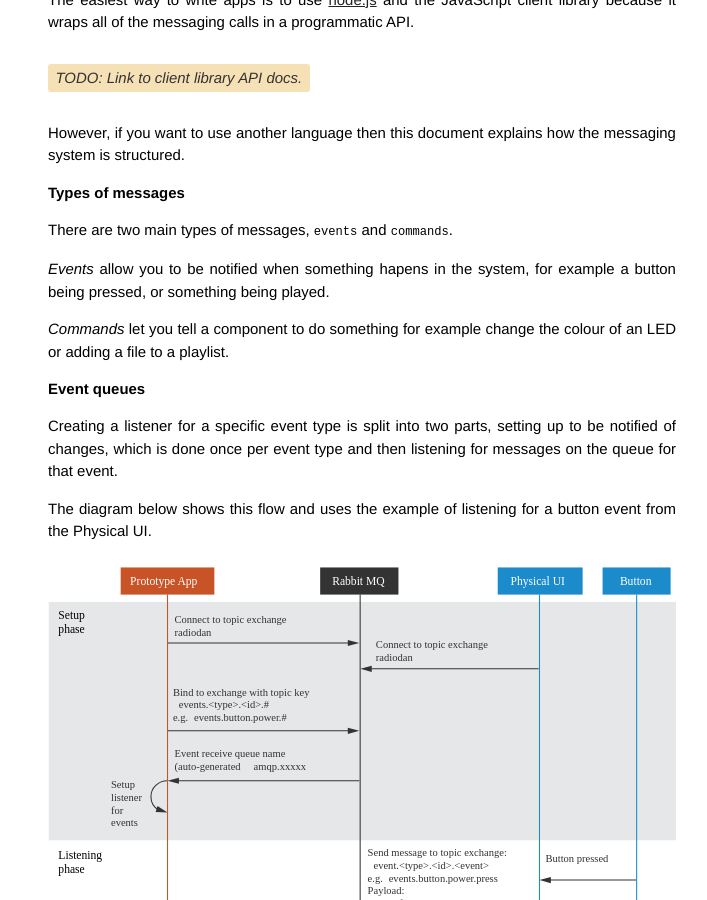
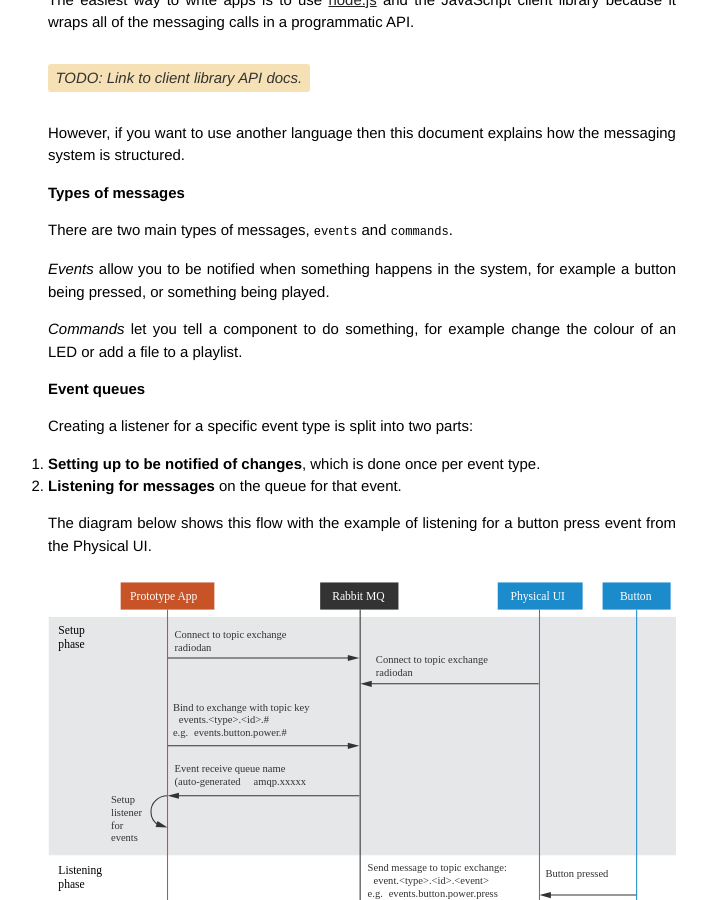
Before and after one commit to radiodan/radiodan.github.io, a Jekyll site: the page built from help/software/messaging.md, in a window 1280 px wide and 900 px high, scrolled down 340 px. Shown: the whole window, without its empty margins (278-985 px from the left). Built offline with Jekyll 4.4.1, drawn with Linux system fonts in a browser that asks for light colours; Markdown is read by kramdown in place of the engine named in the settings; comment, search, counter and statistics services are not loaded.

Commit message:
Update formatting, fix spelling

```diff
--- a/help/software/messaging.md
+++ b/help/software/messaging.md
@@ -21,16 +21,19 @@ Types of messages
 
 There are two main types of messages, `events` and `commands`.
 
-*Events* allow you to be notified when something hapens in the system, for example a button being pressed, or something being played.
+*Events* allow you to be notified when something happens in the system, for example a button being pressed, or something being played.
 
-*Commands* let you tell a component to do something for example change the colour of an LED or adding a file to a playlist.
+*Commands* let you tell a component to do something, for example change the colour of an LED or add a file to a playlist.
 
 Event queues
 ---
 
-Creating a listener for a specific event type is split into two parts, setting up to be notified of changes, which is done once per event type and then listening for messages on the queue for that event.
+Creating a listener for a specific event type is split into two parts:
 
-The diagram below shows this flow and uses the example of listening for a button event from the Physical UI.
+1. **Setting up to be notified of changes**, which is done once per event type.
+2. **Listening for messages** on the queue for that event.
+
+The diagram below shows this flow with the example of listening for a button press event from the Physical UI.
 
 <a href="assets/message-queue-events.svg" title="Expand image">
   <img src="assets/message-queue-events.svg">
```
